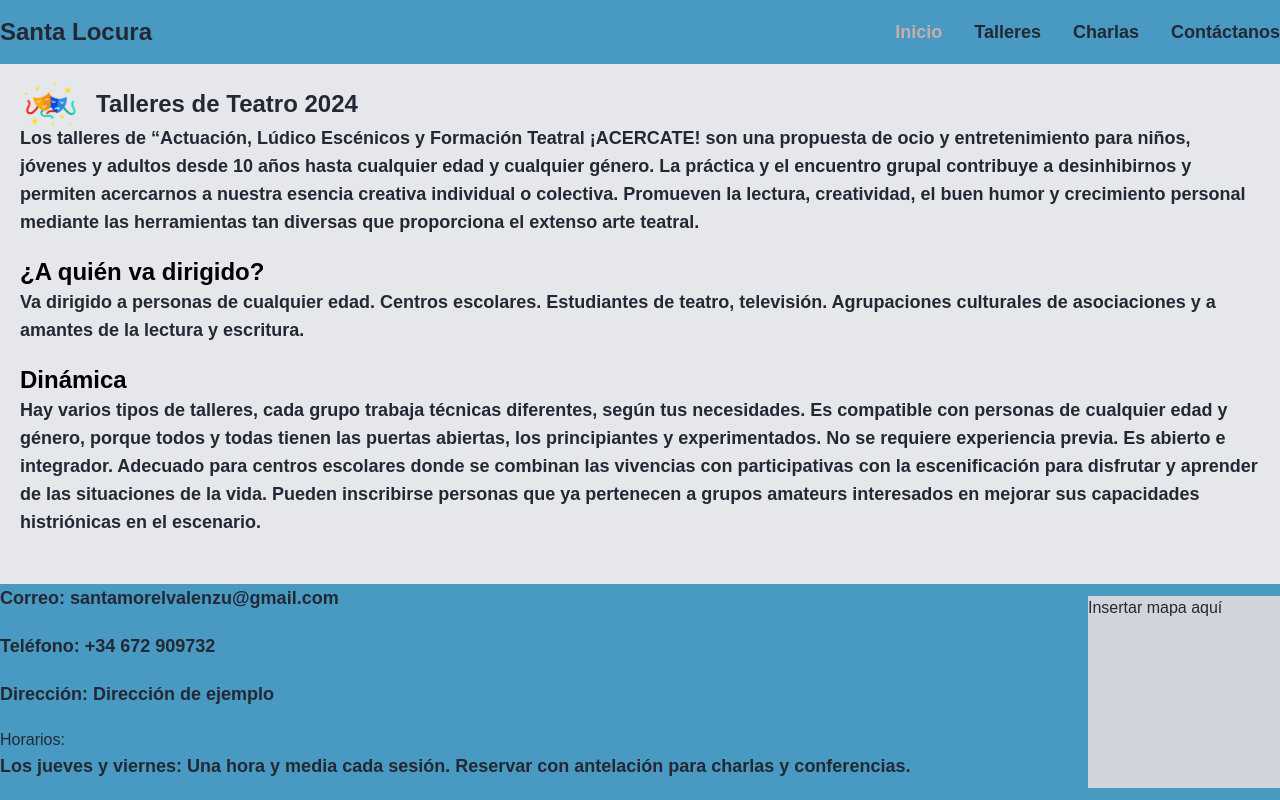
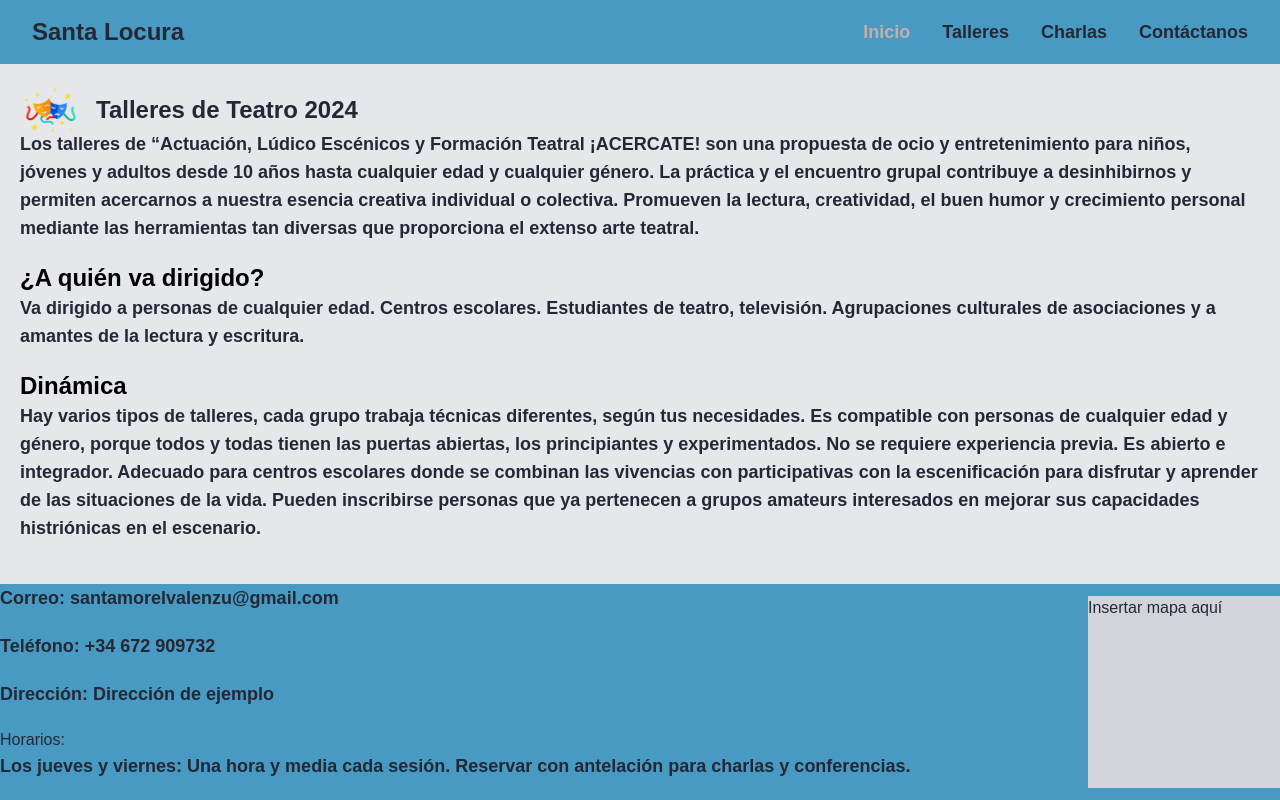
Before and after one commit to javiercastaneda303/santalocuraproductions, a React (Create React App) app: page / in a window 1280 px wide. Built offline with nearby package versions, Linux system fonts and the light colour scheme.

Commit message:
modificación del menú

```diff
--- a/src/components/Layout/index.tsx
+++ b/src/components/Layout/index.tsx
@@ -10,7 +10,7 @@ const Layout: React.FC<LayoutProps> = ({ children }) => {
   return (
     <div className="layout min-h-screen flex flex-col">
       <Navbar />
-      <div className="content flex-1 p-5 relative bg-gray-200">
+      <div className="content flex-1 p-5 relative bg-gray-200" style={{ paddingTop: '90px' }}>
         <div className="background fixed top-0 left-0 h-full z-[-10000]">
           {/* <img src="/images/fondo.jpg" alt="Fondo" className="object-contain w-full" /> */}
         </div>
--- a/src/components/Navbar/index.tsx
+++ b/src/components/Navbar/index.tsx
@@ -1,4 +1,3 @@
-// Navbar.tsx
 import React, { useState } from 'react'
 import { Link, useLocation } from 'react-router-dom'
 import Drawer from '@mui/material/Drawer'
@@ -34,16 +33,15 @@ const Navbar: React.FC = () => {
   ]
 
   return (
-    <div className="navbar flex justify-center bg-primary text-secondary sticky top-0">
-      <div className="container flex justify-between items-center py-4">
+    <div className="navbar flex justify-center bg-primary text-secondary fixed top-0 z-50 w-full">
+      <div className="container flex justify-between items-center py-4 px-4 md:px-8">
         <div className="logo text-2xl font-bold">Santa Locura</div>
-        <div className=" md:hidden">
+        <div className="md:hidden">
           <IconButton
             color="inherit"
             aria-label="open drawer"
             edge="start"
             onClick={toggleDrawer(true)}
-            className="menu-icon md:hidden"
           >
             <MenuIcon />
           </IconButton>
@@ -68,7 +66,7 @@ const Navbar: React.FC = () => {
           </Box>
         </Drawer>
 
-        <div className="menu-items hidden md:flex items-center space-x-8">
+        <div className="hidden md:flex items-center space-x-8">
           {menuItems.map(({ name, path }) => (
             <Link
               key={name}
```
